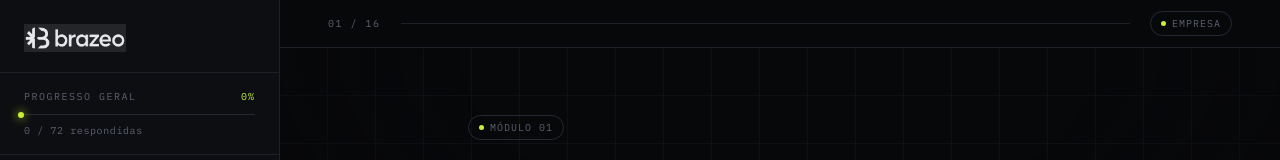
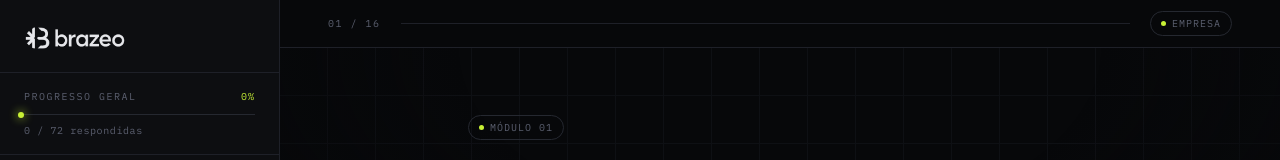
Before and after one commit to mayconddouglas/perguntas, a React (Vite) app: page / in a window 1280 px wide. Shown: the top 160 px of the page. Built offline with nearby package versions, Linux system fonts and the light colour scheme.

Commit message:
fix: logo com fundo transparente real (remoção por luminância)

```diff
--- a/src/App.tsx
+++ b/src/App.tsx
@@ -388,7 +388,7 @@ export default function App() {
             alt="Brazeo.ai"
             whileHover={{ scale: 1.03 }}
             transition={{ type: 'spring', stiffness: 300 }}
-            style={{ height: 28, width: 'auto', objectFit: 'contain', mixBlendMode: 'screen' }}
+            style={{ height: 28, width: 'auto', objectFit: 'contain' }}
           />
           <button onClick={() => setSidebar(false)} style={{ background: 'none', border: 'none', color: 'var(--muted)', cursor: 'pointer' }} className="lg-hide">
             <X size={18} />
```
Also changed, not shown: public/brazeo-logo.png.
